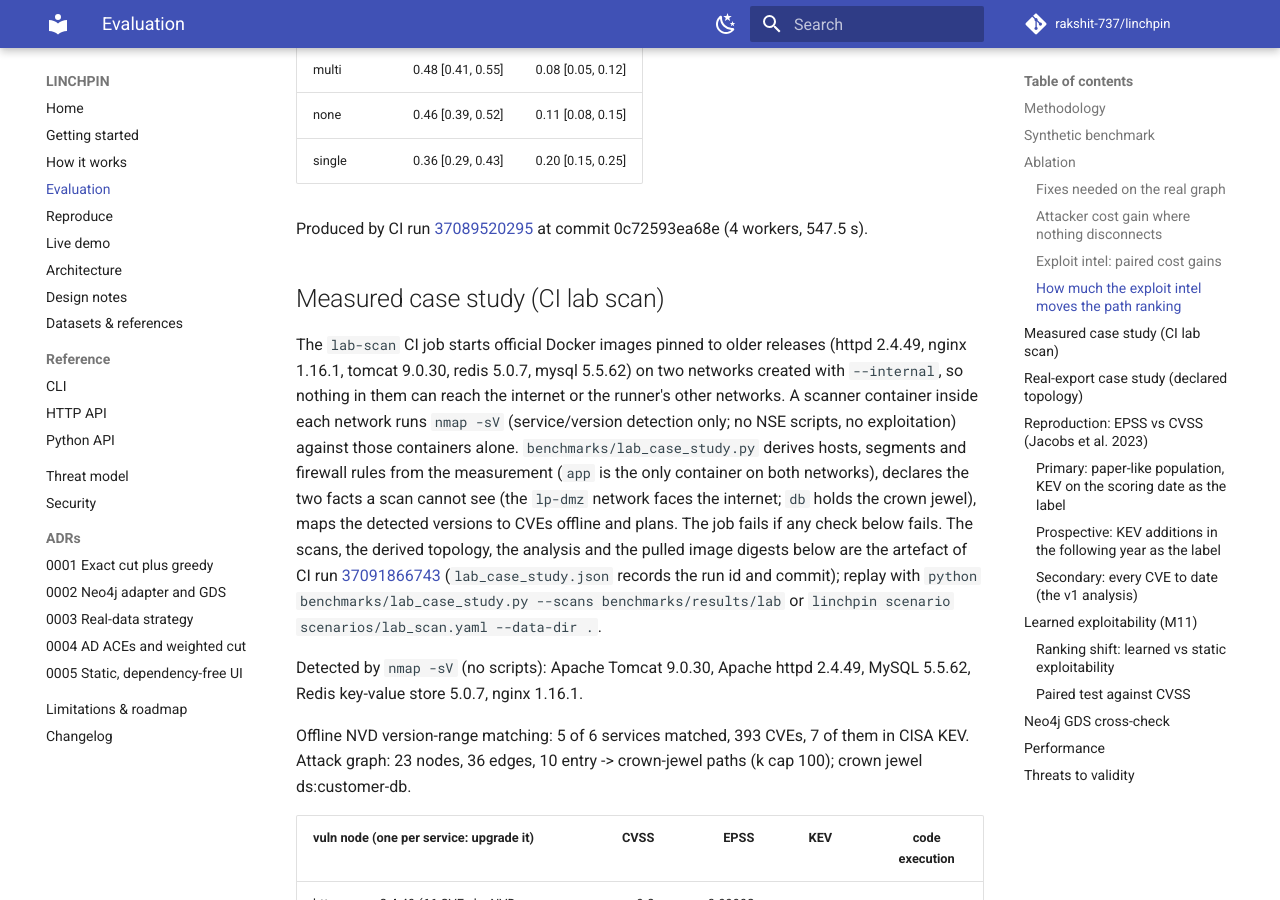
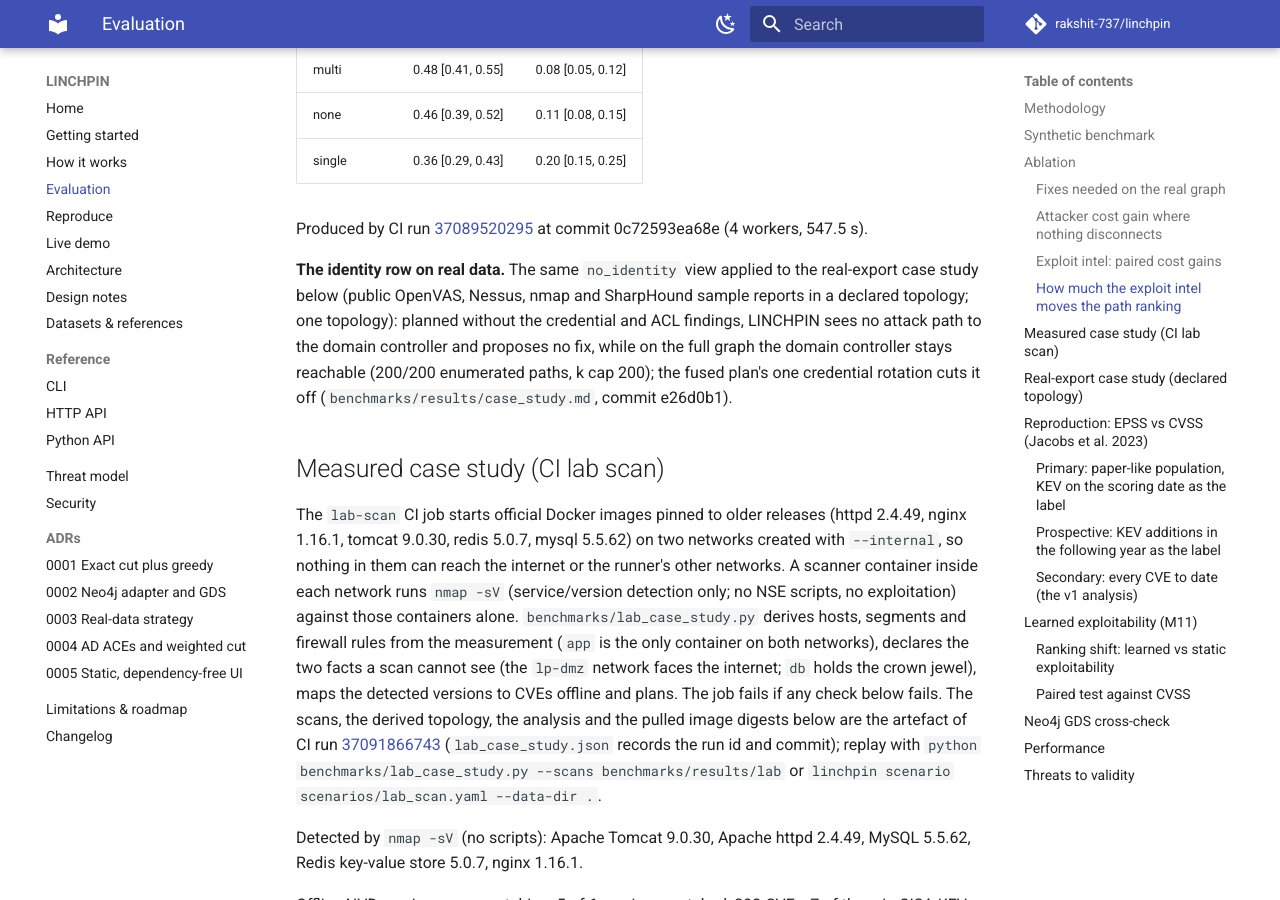
Before and after one commit to rakshit-737/linchpin, an MkDocs documentation site: the page built from docs/evaluation.md, in a window 1280 px wide and 900 px high, scrolled down 15417 px. Built offline with MkDocs 1.6.1 and Material for MkDocs 9.7.7, drawn with Linux system fonts in a browser that asks for light colours; comment, search, counter and statistics services are not loaded.

Commit message:
docs(evaluation): the ablation's identity row on the real export
Co-Authored-By: Claude <noreply@anthropic.com>

```diff
--- a/docs/evaluation.md
+++ b/docs/evaluation.md
@@ -74,6 +74,12 @@ every outcome cell (all columns except the millisecond timings) equals the v1.1.
 ## Ablation
 
 --8<-- "benchmarks/results/ablation.md"
+
+**The identity row on real data.** The same `no_identity` view applied to the real-export case study below (public
+OpenVAS, Nessus, nmap and SharpHound sample reports in a declared topology; one topology): planned without the
+credential and ACL findings, LINCHPIN sees no attack path to the domain controller and proposes no fix, while on the
+full graph the domain controller stays reachable (200/200 enumerated paths, k cap 200); the fused plan's one
+credential rotation cuts it off (`benchmarks/results/case_study.md`, commit e26d0b1).
 
 ## Measured case study (CI lab scan)
 
```
